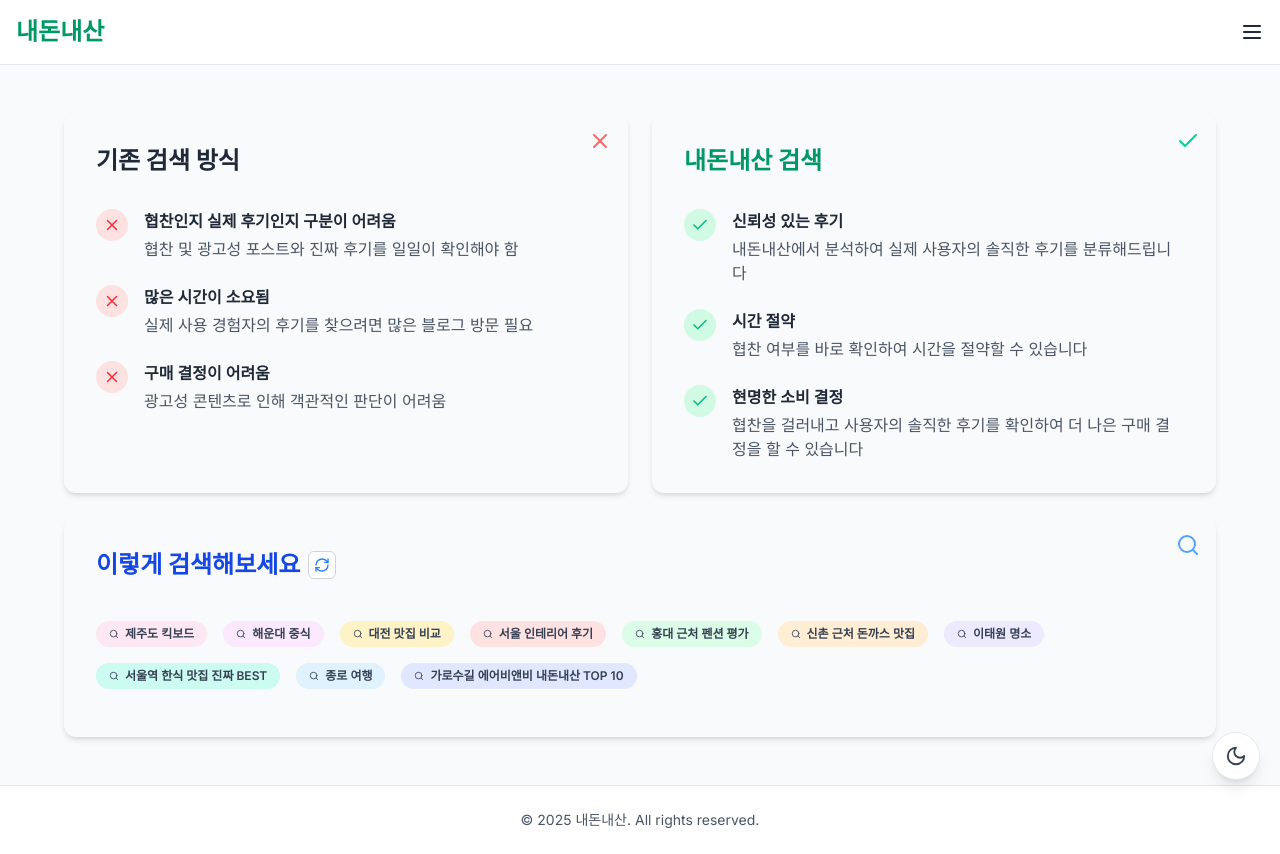
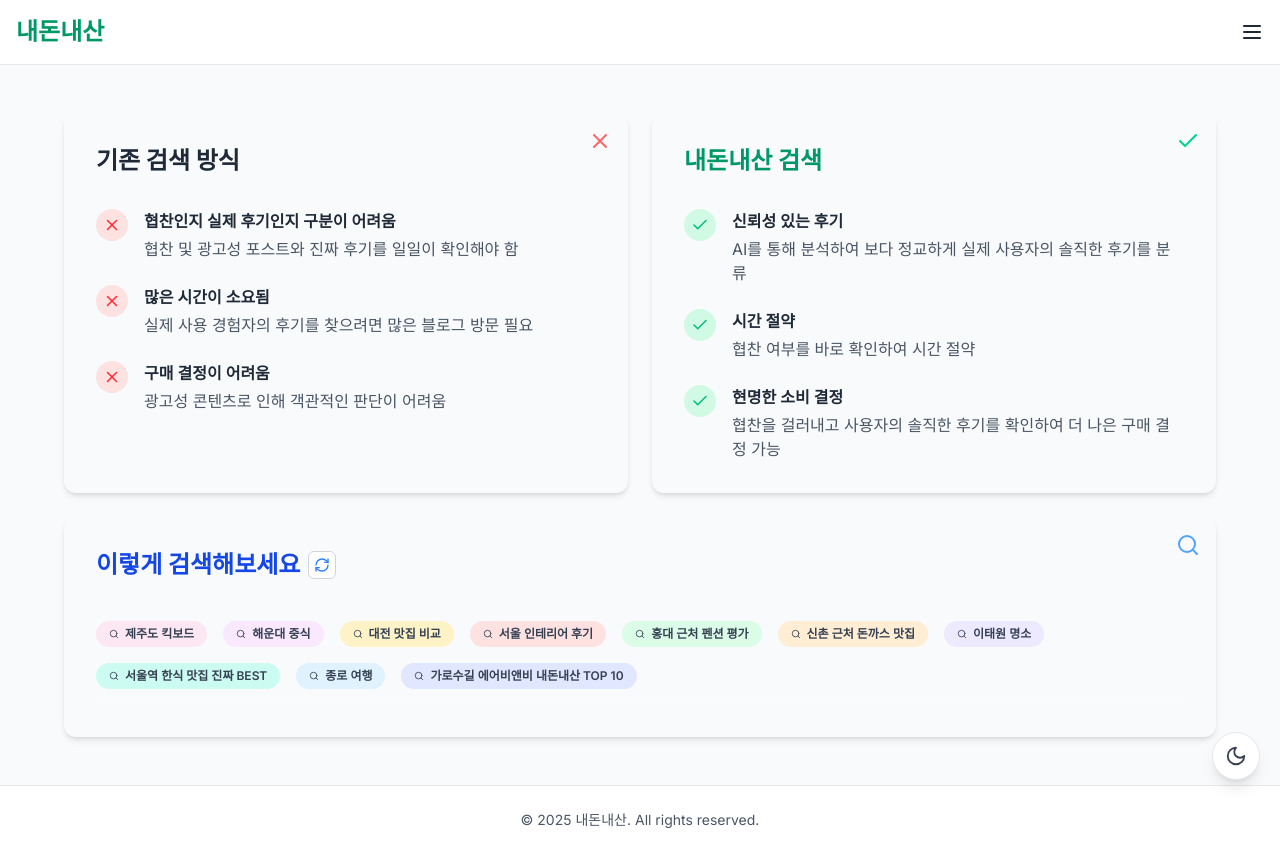
Before and after one commit to ndns-dev/ndns-front, a Next.js app: page /about in a window 1280 px wide. Built offline with nearby package versions, Linux system fonts and the light colour scheme.

Commit message:
fix: 문구 수정

```diff
--- a/src/components/about/comparison-section.component.tsx
+++ b/src/components/about/comparison-section.component.tsx
@@ -30,16 +30,15 @@ export const ComparisonSection: React.FC<ComparisonSectionProps> = ({ type }) =>
     : [
         {
           title: '신뢰성 있는 후기',
-          description: '내돈내산에서 분석하여 실제 사용자의 솔직한 후기를 분류해드립니다',
+          description: 'AI를 통해 분석하여 보다 정교하게 실제 사용자의 솔직한 후기를 분류',
         },
         {
           title: '시간 절약',
-          description: '협찬 여부를 바로 확인하여 시간을 절약할 수 있습니다',
+          description: '협찬 여부를 바로 확인하여 시간 절약',
         },
         {
           title: '현명한 소비 결정',
-          description:
-            '협찬을 걸러내고 사용자의 솔직한 후기를 확인하여 더 나은 구매 결정을 할 수 있습니다',
+          description: '협찬을 걸러내고 사용자의 솔직한 후기를 확인하여 더 나은 구매 결정 가능',
         },
       ];
 
```
